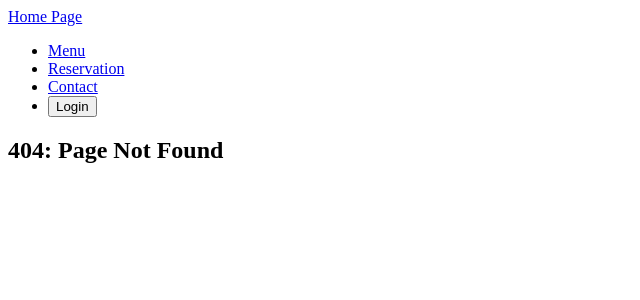
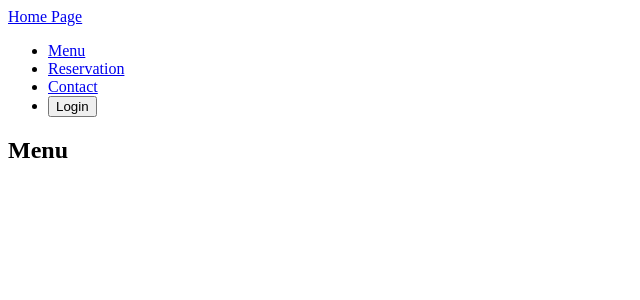
Before and after one commit to ant-codes-42/slurp-society, a React (Vite) app in the folder client/: page /Menu in a window 1280 px wide. Before the commit this address had no page. Shown: the top 300 px of the page, without its empty margins (0-640 px from the left). Built offline with nearby package versions, Linux system fonts and the light colour scheme.

Commit message:
added route to menu page on main.tsx

```diff
--- a/client/src/main.tsx
+++ b/client/src/main.tsx
@@ -7,6 +7,7 @@
 import CreateReservation from "./pages/CreateReservation";
 import Error from "./pages/ErrorPage";
 import Contact from "./pages/Contact";
+import Menu from "./pages/Menu";
 
 const rootElement = document.getElementById("root");
 
@@ -17,6 +18,7 @@
         <Route path="/" element={<App />}>
           <Route index element={<Home />} />
           <Route path ="/Contact" index element ={<Contact />}/>
+          <Route path ="/Menu" index element ={<Menu />}/>
           <Route path="reservation" element={<Reservation />} />
           <Route path="reservation/create/:slotId" element={<CreateReservation />} />
           <Route path="*" element={<Error />} />
--- a/client/src/pages/Menu.Tsx
+++ b/client/src/pages/Menu.Tsx
@@ -0,0 +1,11 @@
+const Menu = () => {
+    return (
+     <>
+         <div>
+            <h2>Menu</h2>
+        </div>
+     </>
+    )
+}
+
+export default Menu;
```
